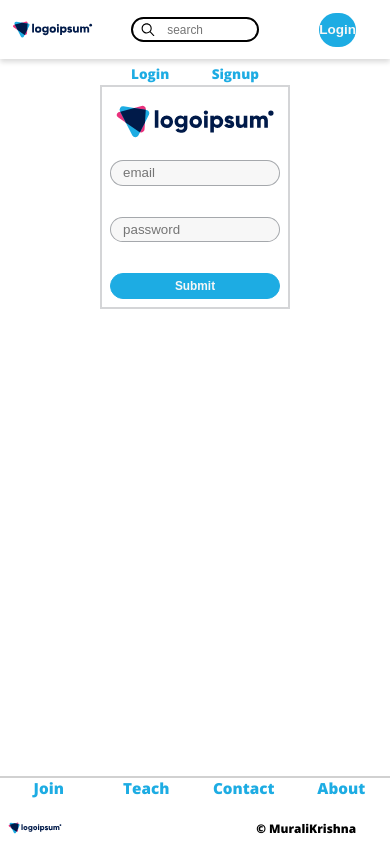
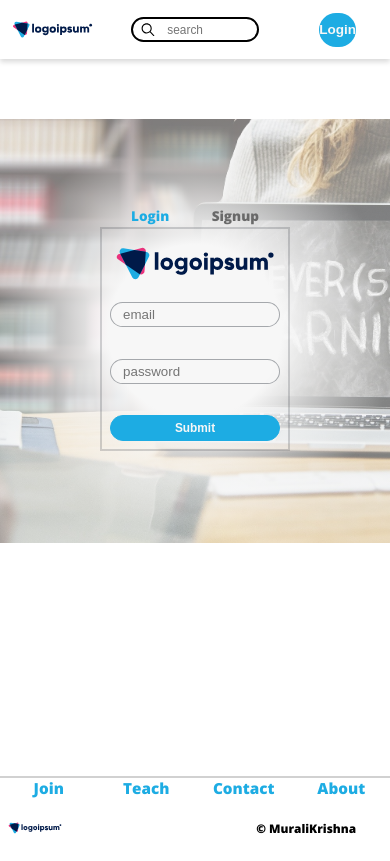
Before and after one commit to mks-94/e-commerce-edu, a React (Create React App) app in the folder frontend/: page /auth in a window 390 px wide. Built offline with nearby package versions, Linux system fonts and the light colour scheme.

Commit message:
Login page implemented with responsive

```diff
--- /dev/null
+++ b/frontend/src/components/auth/AuthComp.js
@@ -0,0 +1,14 @@
+import React from "react";
+import Authenticate from "./Authenticate";
+
+const AuthComp = () => {
+  return (
+    <div className="auth-comp">
+      <div className="auth-comp__left" />
+      <div className="auth-comp__right">
+        <Authenticate />
+      </div>
+    </div>
+  );
+};
+export default AuthComp;
--- a/frontend/src/components/auth/Authenticate.js
+++ b/frontend/src/components/auth/Authenticate.js
@@ -1,16 +1,34 @@
-import React from "react";
+import React, { useState } from "react";
 import logo from "../../imgs/logo.svg";
 
 const Authenticate = () => {
+  const [submitVal, setSubmitVal] = useState("Login");
+
+  const optionsClick = (e) => {
+    setSubmitVal(e.target.id);
+  };
+
+  //Classes
+  let loginClass =
+    submitVal === "Login"
+      ? "auth__options--login auth__options--clicked"
+      : "auth__options--login";
+
+  let signupClass =
+    submitVal === "Signup"
+      ? "auth__options--login auth__options--clicked"
+      : "auth__options--login";
+
   return (
     <div className="auth__container">
       <div className="auth__options">
-        <div className="auth__options--login auth__options--clicked" id="Login">
+        <div className={loginClass} id="Login" onClick={(e) => optionsClick(e)}>
           Login
         </div>
         <div
-          className="auth__options--login auth__options--clicked"
+          className={signupClass}
           id="Signup"
+          onClick={(e) => optionsClick(e)}
         >
           Signup
         </div>
--- a/frontend/src/components/header/HeaderLeft.js
+++ b/frontend/src/components/header/HeaderLeft.js
@@ -1,11 +1,20 @@
 import React from "react";
+import { withRouter } from "react-router-dom";
 import logo from "../../imgs/logo.svg";
 
-const HeaderLeft = () => {
+const HeaderLeft = (props) => {
+  const navHome = () => {
+    props.history.push("/");
+  };
   return (
     <div className="header__left">
-      <img className="header__left--image" src={logo} alt="logo" />
+      <img
+        className="header__left--image"
+        src={logo}
+        alt="logo"
+        onClick={() => navHome()}
+      />
     </div>
   );
 };
-export default HeaderLeft;
+export default withRouter(HeaderLeft);
--- a/frontend/src/components/header/HeaderLogin.js
+++ b/frontend/src/components/header/HeaderLogin.js
@@ -1,6 +1,17 @@
 import React from "react";
+import { withRouter } from "react-router-dom";
 
-const HeaderLogin = () => {
-  return <input className="header__right--login" type="submit" value="Login" />;
+const HeaderLogin = (props) => {
+  const navLogin = () => {
+    props.history.push("/auth");
+  };
+  return (
+    <input
+      className="header__right--login"
+      type="submit"
+      value="Login"
+      onClick={() => navLogin()}
+    />
+  );
 };
-export default HeaderLogin;
+export default withRouter(HeaderLogin);
--- a/frontend/src/pages/Auth.js
+++ b/frontend/src/pages/Auth.js
@@ -1,10 +1,10 @@
 import React from "react";
-import Authenticate from "../components/auth/Authenticate";
+import AuthComp from "../components/auth/AuthComp";
 
 const Auth = () => {
   return (
     <div>
-      <Authenticate />
+      <AuthComp />
     </div>
   );
 };
--- /dev/null
+++ b/frontend/src/scss/_auth-comp.scss
@@ -0,0 +1,46 @@
+@import "./variables";
+
+.auth-comp {
+  display: flex;
+  width: 85vw;
+  margin: 7rem auto;
+  background-image: linear-gradient(
+      to right,
+      $color-transparent 35%,
+      $color-grey-light 50%
+    ),
+    url("../imgs/keeplearning.jpg");
+  background-size: contain;
+
+  @include md {
+    background-image: url("../imgs/keeplearning.jpg");
+    background-size: cover;
+    height: 50rem;
+    width: 100vw;
+  }
+
+  &__left {
+    @include md {
+      width: 0;
+    }
+
+    width: 100%;
+  }
+
+  &__right {
+    padding: auto;
+    padding-top: 2rem;
+    padding-bottom: 2rem;
+    justify-content: auto;
+    overflow-y: hidden;
+    width: 100%;
+
+    @include md {
+      background-image: radial-gradient(
+        circle,
+        rgba($color-grey-light, 1) 30%,
+        rgba($color-grey-light, 0.5) 70%
+      );
+    }
+  }
+}
--- a/frontend/src/scss/main.scss
+++ b/frontend/src/scss/main.scss
@@ -6,3 +6,4 @@
 @import "./courseSlider";
 @import "./footer";
 @import "./auth.scss";
+@import "./auth-comp";
--- a/frontend/src/styles/main.css
+++ b/frontend/src/styles/main.css
@@ -455,3 +455,31 @@ body {
       .auth__form--submit:hover {
         color: #1dace3;
         background-color: #f7f7f7; }
+
+.auth-comp {
+  display: flex;
+  width: 85vw;
+  margin: 7rem auto;
+  background-image: linear-gradient(to right, #ffffff00 35%, #f7f7f7 50%), url("../imgs/keeplearning.jpg");
+  background-size: contain; }
+  @media (max-width: 768px) {
+    .auth-comp {
+      background-image: url("../imgs/keeplearning.jpg");
+      background-size: cover;
+      height: 50rem;
+      width: 100vw; } }
+  .auth-comp__left {
+    width: 100%; }
+    @media (max-width: 768px) {
+      .auth-comp__left {
+        width: 0; } }
+  .auth-comp__right {
+    padding: auto;
+    padding-top: 2rem;
+    padding-bottom: 2rem;
+    justify-content: auto;
+    overflow-y: hidden;
+    width: 100%; }
+    @media (max-width: 768px) {
+      .auth-comp__right {
+        background-image: radial-gradient(circle, #f7f7f7 30%, rgba(247, 247, 247, 0.5) 70%); } }
```
